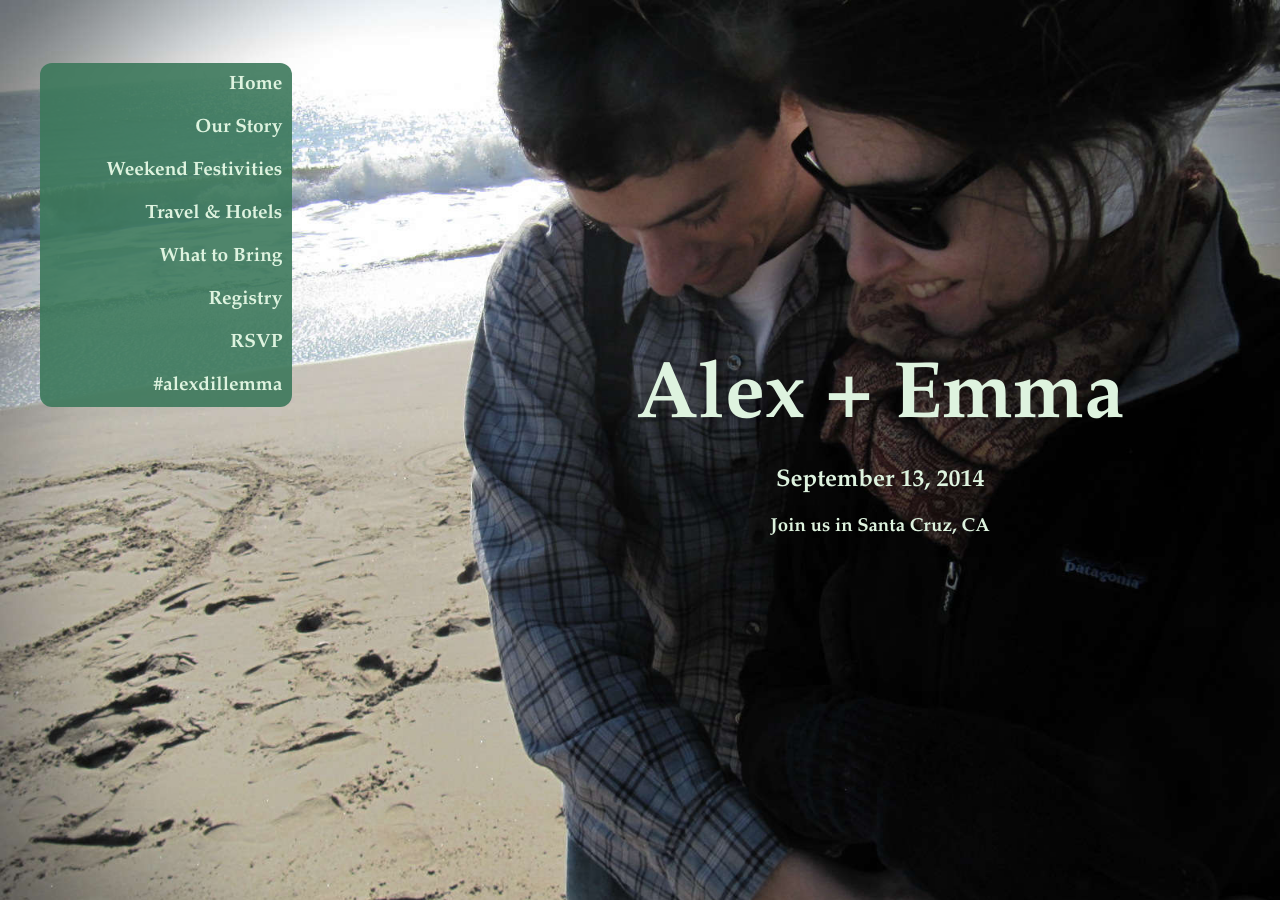
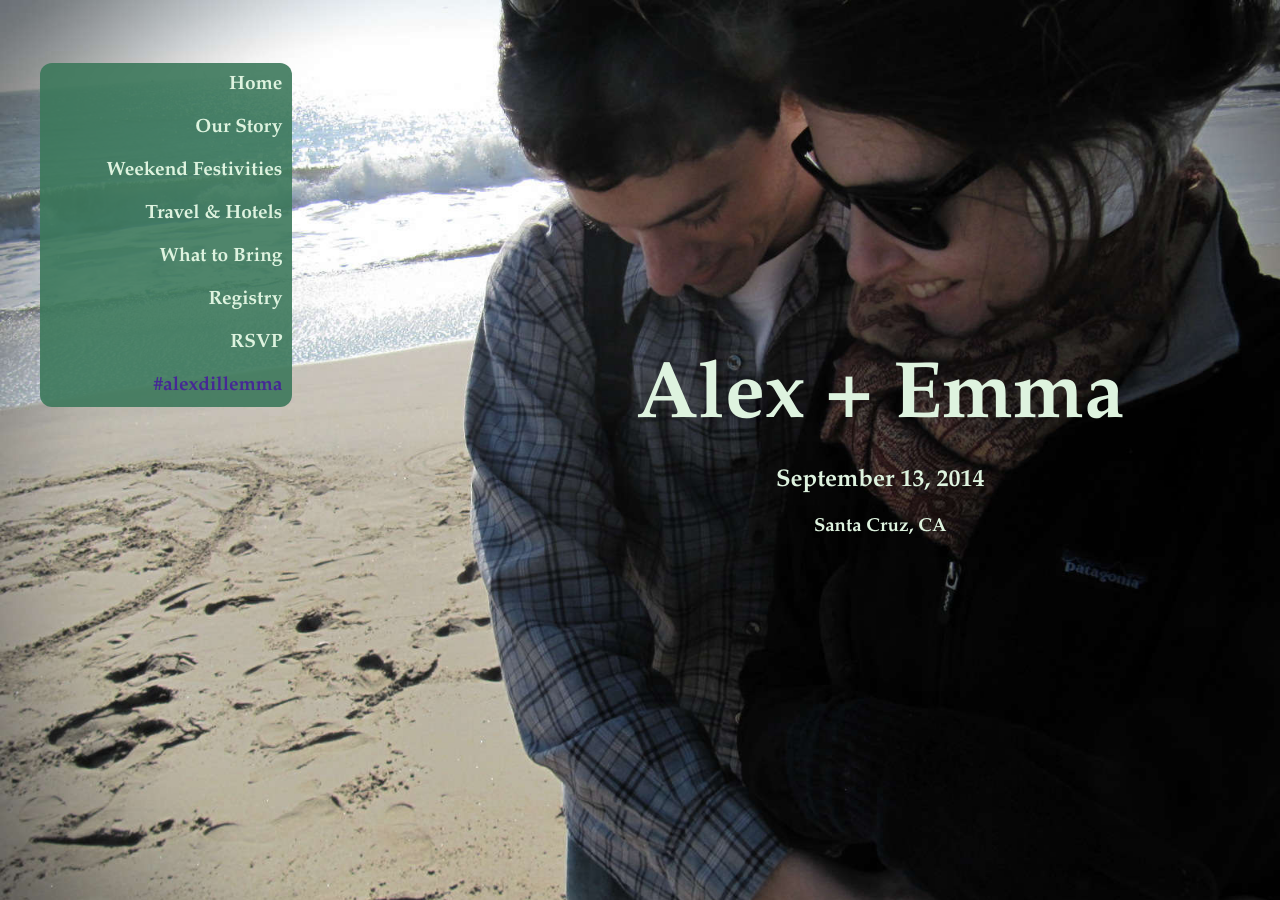
Before and after one commit to adgaudio/wedding, a Jekyll site: the page built from index.html, in a window 1280 px wide. Built offline with Jekyll 4.4.1, drawn with Linux system fonts in a browser that asks for light colours; Markdown is read by kramdown in place of the engine named in the settings.

Commit message:
purple coloring of our hashtag + hidden title

```diff
--- a/_includes/main.css
+++ b/_includes/main.css
@@ -46,6 +46,10 @@ body > * {
   background-color: rgba(60, 120, 91, .0);
   text-decoration:none;
   font-size: 120%;
+}
+#navbar ul li .purple_text {
+  color: rgb(070,040,150);
+  /*color: purple;*/
 }
 #navbar ul li:hover{
   text-decoration:underline;
--- a/_layouts/default.html
+++ b/_layouts/default.html
@@ -15,6 +15,7 @@
     </head>
 
     <body>
+      <title style="display:none">Alex + Emma (#alexdillemma) Wedding website</title>
       <div id="navbar">
         <ul>
           <li><a href="{{ site.baseurl }}/index.html#site">Home</a></li>
@@ -24,7 +25,7 @@
           <li><a href="{{ site.baseurl }}/what-to-bring.html#site">What to Bring</a></li>
           <li><a href="{{ site.baseurl }}/registry.html#site">Registry</a></li>
           <li><a href="{{ site.baseurl }}/rsvp.html#site">RSVP</a></li>
-          <li><a href="{{ site.baseurl }}/instagram.html#site">#alexdillemma</a></li>
+          <li><a href="{{ site.baseurl }}/instagram.html#site" class="purple_text">#alexdillemma</a></li>
         </ul>
       </div>
       <div id="site" class="{{ page.site_classes }}">
--- a/index.html
+++ b/index.html
@@ -8,7 +8,7 @@ title: Alex &amp; Emma
 
   <h2>September 13, 2014</h2>
 
-  <h3>Join us in Santa Cruz, CA</h3>
+  <h3>Santa Cruz, CA</h3>
 
   <!--<ul class="posts">-->
     <!--{% for post in site.posts %}-->
```
